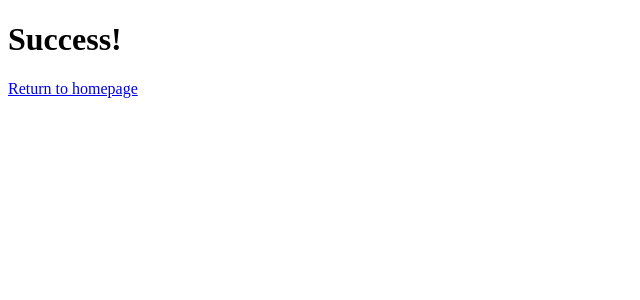
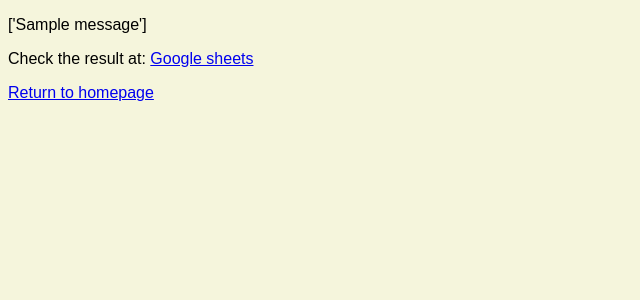
Before and after one commit to tranvietphuoc/PrettyTown, a Flask app: template pretty/templates/success.html in a window 1280 px wide. Shown: the top 300 px of the page, without its empty margins (0-640 px from the left). Run offline with Flask 2, Linux system fonts and the light colour scheme; the template is opened without the code that fills it, so the values that code supplies are empty; one stand-in notice (Sample message) is shown.

Commit message:
first commit

```diff
--- a/pretty/__init__.py
+++ b/pretty/__init__.py
@@ -3,7 +3,6 @@ import unicodedata
 import gspread
 from oauth2client.service_account import ServiceAccountCredentials
 from flask import Flask, render_template, redirect, get_flashed_messages, url_for, request, flash
-
 '''
 Get town from a address string from gg sheets and write them to gg sheets
 
@@ -25,11 +24,11 @@ reg = re.compile(pattern.decode('utf-8'), re.I)
 
 scope = ['https://spreadsheets.google.com/feeds',
          'https://www.googleapis.com/auth/drive']
-credentials = ServiceAccountCredentials.from_json_keyfile_name(
-    './prettyTown-fa1b06e865ad.json', scope)
+credentials = ServiceAccountCredentials.from_json_keyfile_name('./pretty/prettyTown-fa1b06e865ad.json', scope)
 gc = gspread.authorize(credentials)
 
 app = Flask(__name__)
+app.config['SECRET_KEY'] = 'dev'
 
 
 @app.route('/')
@@ -40,11 +39,21 @@ def home():
 @app.route('/gettown', methods=['GET', 'POST'])
 def gettown():
     if request.method == 'POST':
-        wks = gc.open('Test').sheet1
-        address = wks.col_values(1)  # get address from the first column
-        town = wks.col_values(1)
-        for i in range(1, len(address)+1):
-            wks.update_cell(i+1, 2, reg.search(unicodedata.normalize('NFKD', address[i])).group())
+        message = "Success!"
+        try:
+            wks = gc.open('Test').sheet1
+            address = wks.col_values(1)  # get address from the first column
+            town = wks.col_values(1)
+            for i in range(1, len(address)+1):
+                wks.update_cell(i+1, 2, reg.search(unicodedata.normalize('NFKD', address[i])).group())
 
+        except AttributeError as error:
+            message = f'There is an error occured! {error} The address is invalid at line {i+1} of Sheets!'
+        except IndexError as error:
+            message = f'OK, complete!'
+
+        flash(message)
         return render_template('success.html')
-    flash("We got an error!")
+
+if __name__ == '__main__':
+    app.run(debug=True)
--- a/pretty/static/main.css
+++ b/pretty/static/main.css
@@ -1,11 +1,6 @@
 * {
     font-family: Arial, Helvetica, sans-serif;
     background-color: beige;
-}
-
-h1 {
-    font-size: x-large;
-    text-align: center;
 }
 
 a::hover {
@@ -13,5 +8,11 @@ a::hover {
 }
 
 p > .error {
+    font-size: x-large;
     background-color: red;
 }
+form {
+    width: 500px;
+    height: 500px;
+    text-align: center;
+}
--- a/pretty/templates/home.html
+++ b/pretty/templates/home.html
@@ -2,6 +2,6 @@
 {% block title %}Homepage{% endblock %}
 {% block content %}
     <form action="{{ url_for('gettown') }}" method="POST">
-        <input type="submit" name="Start">
+        <button type="submit" style="width: 100px; height: 100px; background-color:limegreen;">Start</button>
     </form>
 {% endblock %}
--- a/pretty/templates/index.html
+++ b/pretty/templates/index.html
@@ -5,7 +5,7 @@
     <meta name="viewport" content="width=device-width, initial-scale=1.0">
     <meta http-equiv="X-UA-Compatible" content="ie=edge">
     <title>{% block title %}{% endblock %}</title>
-    <link rel="stylesheet" href="{{ url_for('main.css') }}">
+    <link rel="stylesheet" href="{{ url_for('static', filename='main.css') }}">
 </head>
 <body>
     {% block content %}
--- a/pretty/templates/success.html
+++ b/pretty/templates/success.html
@@ -1,11 +1,11 @@
 {% extends "index.html" %}
 {% block title %}Success!{% endblock %}
 {% block content %}
-    {% with message = get_flash_message() %}
+    {% with message = get_flashed_messages() %}
         {% if message %}
-            <p class="error">message</p>
+            <p class="error">{{ message }}</p>
         {% endif %}
-        <h1>Success!</h1>
+        <p>Check the result at: <a href="https://docs.google.com/spreadsheets/d/1aioIaoecO-Kib80c_BIX9-9zz_o4zU33Sd9uqfkK7zw/edit#gid=0">Google sheets</a></p>
         <a href="{{ url_for('home') }}">Return to homepage</a>
     {% endwith %}
 {% endblock %}
```
Also changed, not shown: requirements.txt (added, +39 -0 lines), 1 other file.
